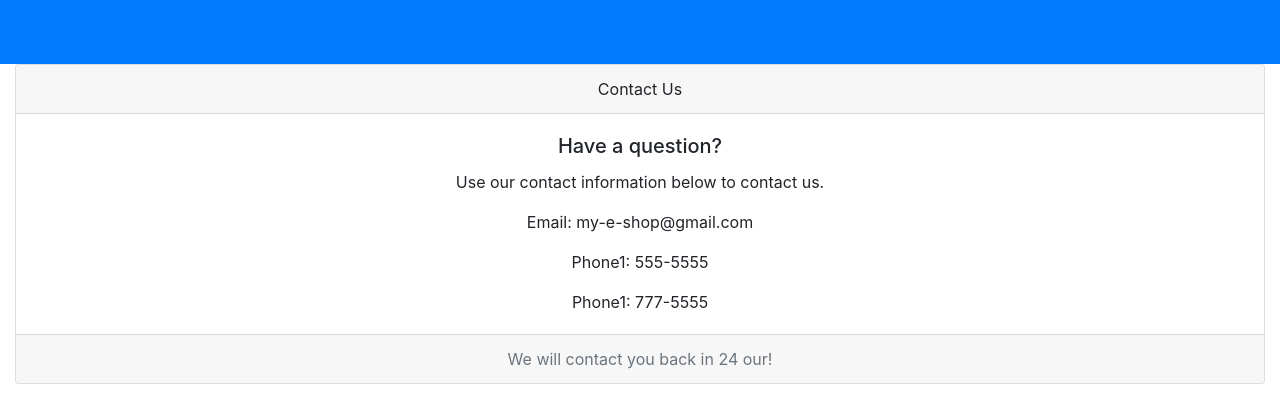
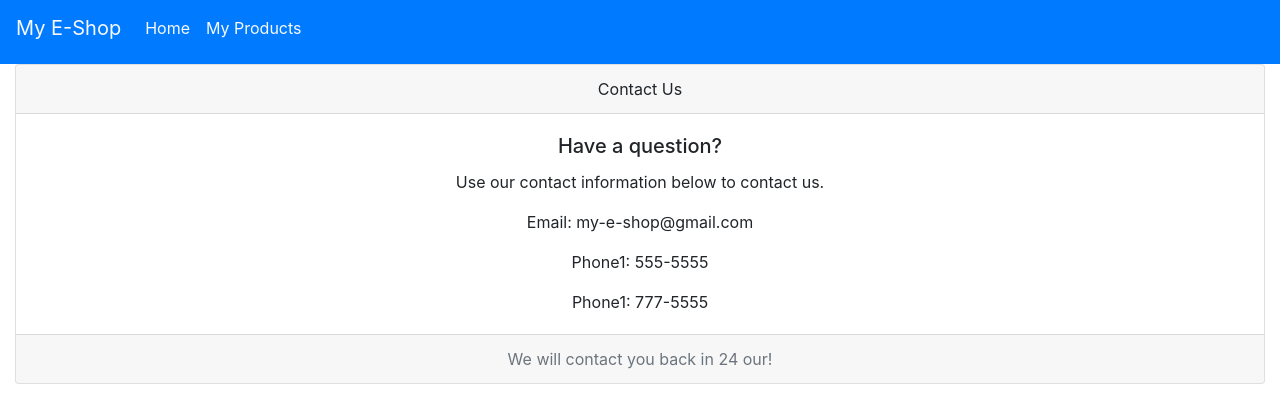
Before and after one commit to patrickmillerson/python_project_1_and_backend, a PHP site: page /contacts.html in a window 1280 px wide. Shown: the top 420 px of the page. Run offline with PHP 8.4, Linux system fonts and the light colour scheme.

Commit message:
changes again man

```diff
--- a/app.php
+++ b/app.php
@@ -8,7 +8,7 @@
   </head>
   <body>
   <nav class="navbar navbar-expand-lg navbar-primary bg-primary pb-3">
-        <a class="navbar-brand" href="index.php">My E-Shop</a>
+        <a class="navbar-brand text-light" href="index.php">My E-Shop</a>
         <button class="navbar-toggler" type="button" data-toggle="collapse" data-target="#navbarSupportedContent"
             aria-controls="navbarSupportedContent" aria-expanded="false" aria-label="Toggle navigation">
             <span class="navbar-toggler-icon"></span>
@@ -16,10 +16,10 @@
         <div class="collapse navbar-collapse" id="navbarSupportedContent">
             <ul class="navbar-nav mr-auto">
                 <li class="nav-item active">
-                    <a class="nav-link" href="index.php">Home</a>
+                    <a class="nav-link text-light" href="index.php">Home</a>
                 </li>
                 <li class="nav-item">
-                    <a class="nav-link" href="#">Contact Us</a>
+                    <a class="nav-link text-light" href="contacts.html">Contact Us</a>
                 </li>
             </ul>
         </div>
--- a/contacts.html
+++ b/contacts.html
@@ -10,7 +10,7 @@
 
 <body>
     <nav class="navbar navbar-expand-lg navbar-primary bg-primary pb-3">
-        <a class="navbar-brand" href="index.php">My E-Shop</a>
+        <a class="navbar-brand text-light" href="index.php">My E-Shop</a>
         <button class="navbar-toggler" type="button" data-toggle="collapse" data-target="#navbarSupportedContent"
             aria-controls="navbarSupportedContent" aria-expanded="false" aria-label="Toggle navigation">
             <span class="navbar-toggler-icon"></span>
@@ -19,13 +19,10 @@
         <div class="collapse navbar-collapse" id="navbarSupportedContent">
             <ul class="navbar-nav mr-auto">
                 <li class="nav-item active">
-                    <a class="nav-link" href="index.php">Home</a>
+                    <a class="nav-link text-light" href="index.php">Home</a>
                 </li>
                 <li class="nav-item active">
-                    <a class="nav-link" href="app.php">My Products</a>
-                </li>
-                <li class="nav-item">
-                    <a class="nav-link" href="#">Contact Us</a>
+                    <a class="nav-link text-light" href="app.php">My Products</a>
                 </li>
             </ul>
         </div>
```
Also changed, not shown: index.php (+4 -4 lines).
